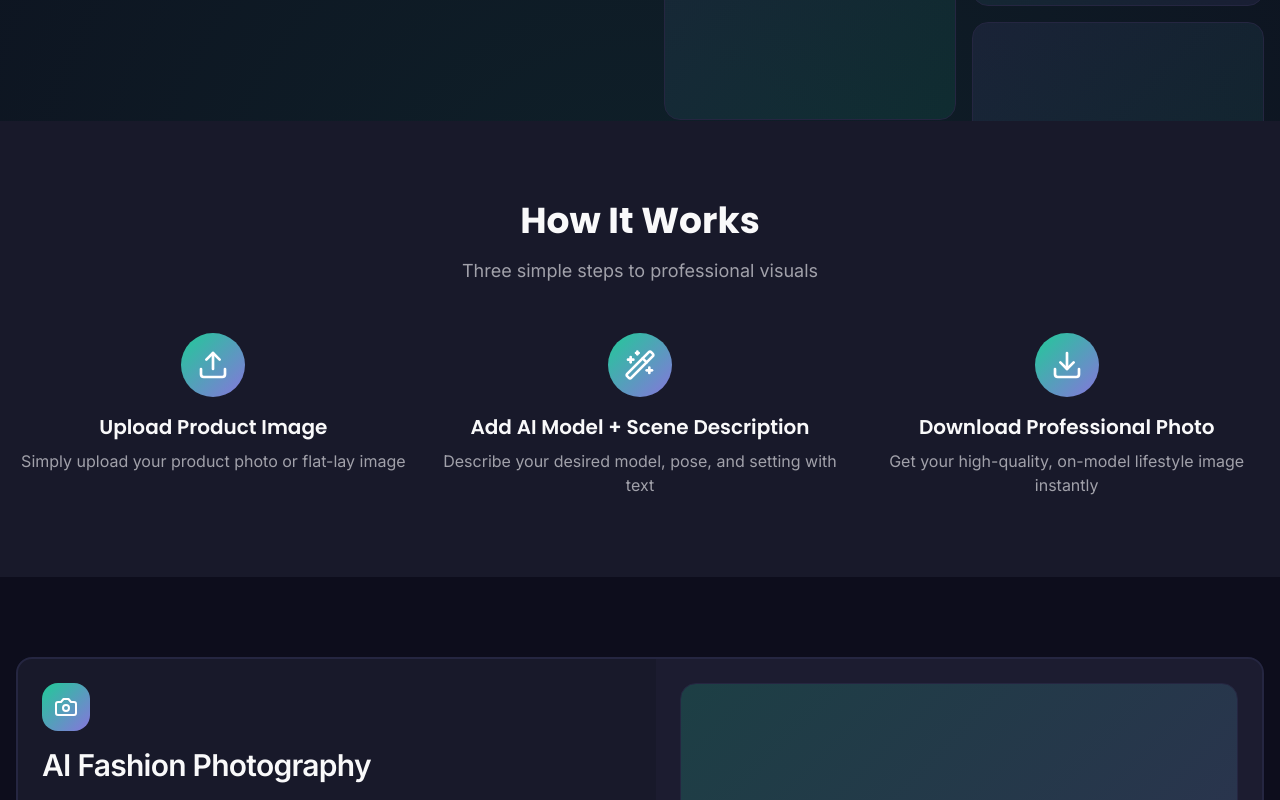
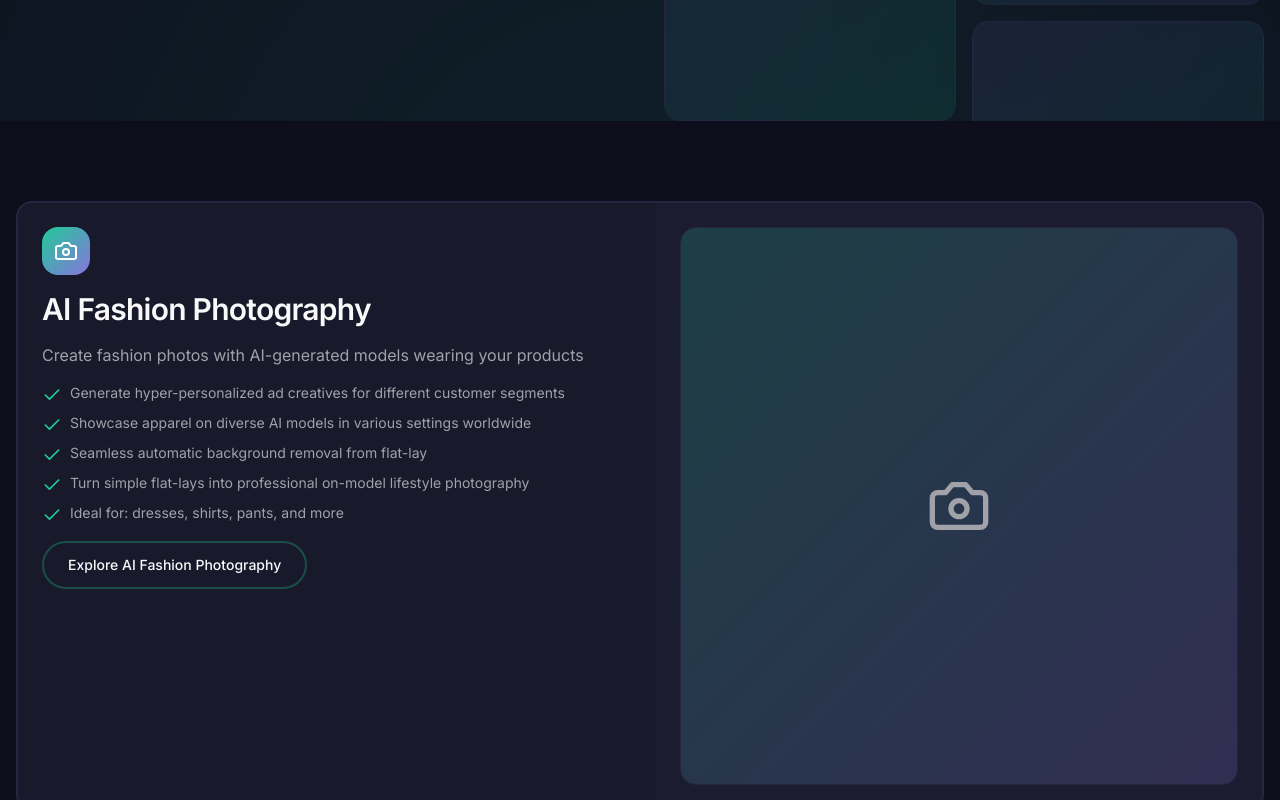
Before and after one commit to antaruii122/ai-vogue-forge, a React (Vite) app: page / in a window 1280 px wide. Shown: the part 800-1600 px from the top of the page. Built offline with nearby package versions, Linux system fonts and the light colour scheme; the HTML template or start-up script is replaced by a standard one.

Commit message:
Visual edit in Lovable

```diff
--- a/src/pages/Index.tsx
+++ b/src/pages/Index.tsx
@@ -134,40 +134,7 @@ const Index = () => {
       </section>
 
       {/* How It Works */}
-      <section className="py-20 bg-background-lighter">
-        <div className="container mx-auto px-4">
-          <div className="text-center mb-12">
-            <h2 className="text-4xl font-heading font-bold mb-4">How It Works</h2>
-            <p className="text-lg text-muted-foreground">Three simple steps to professional visuals</p>
-          </div>
 
-          <div className="grid md:grid-cols-3 gap-8">
-            {[{
-            icon: Upload,
-            title: "Upload Product Image",
-            description: "Simply upload your product photo or flat-lay image"
-          }, {
-            icon: Wand2,
-            title: "Add AI Model + Scene Description",
-            description: "Describe your desired model, pose, and setting with text"
-          }, {
-            icon: Download,
-            title: "Download Professional Photo",
-            description: "Get your high-quality, on-model lifestyle image instantly"
-          }].map((step, i) => <div key={i} className="relative">
-                <div className="flex flex-col items-center text-center space-y-4">
-                  <div className="w-16 h-16 rounded-full bg-gradient-primary flex items-center justify-center">
-                    <step.icon className="h-8 w-8 text-white" />
-                  </div>
-                  <div className="space-y-2">
-                    <h3 className="text-xl font-heading font-semibold">{step.title}</h3>
-                    <p className="text-muted-foreground">{step.description}</p>
-                  </div>
-                </div>
-              </div>)}
-          </div>
-        </div>
-      </section>
 
       {/* Feature Cards */}
       <section id="features" className="py-20">
```
